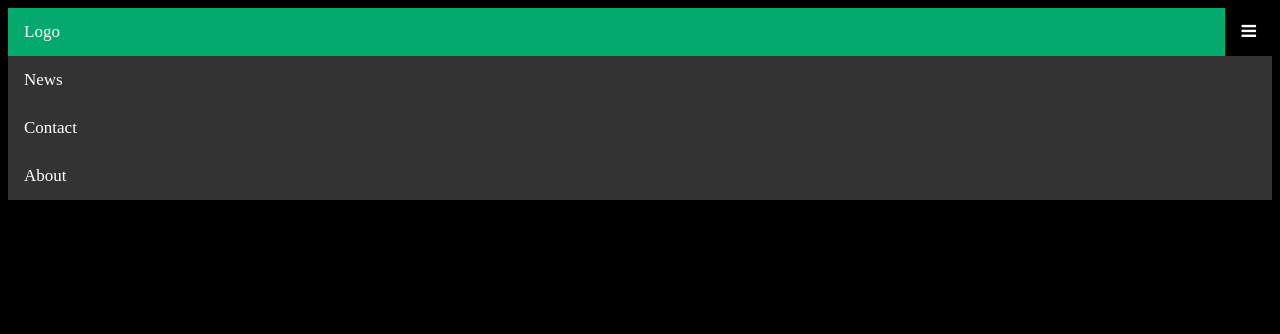
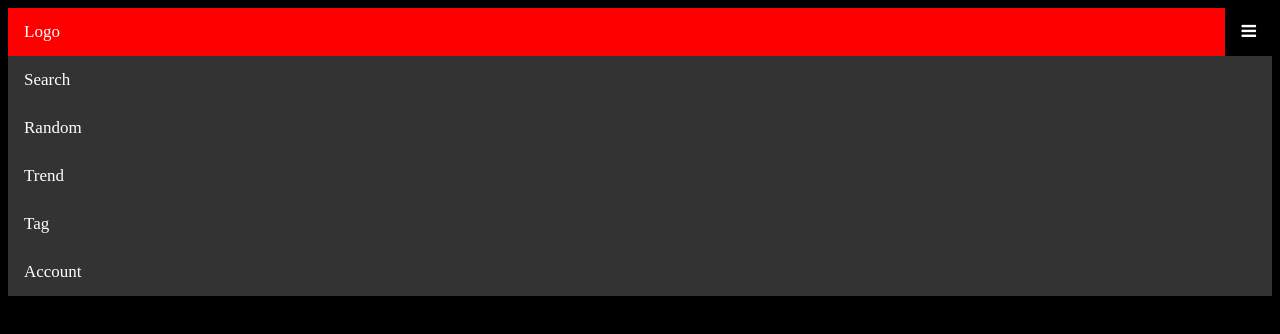
Before and after one commit to Sh0w0t0/Hentai_Website, a plain HTML site: page index.html in a window 1280 px wide. Both pictures are taken after a click on the link 1248 px from the left and 32 px from the top of the page. Drawn offline with Linux system fonts and the light colour scheme; files that its build step writes are made by us from their sources; files whose address does not match are found by name.

Commit message:
Website 2.0
Geändert wurden Farben und ein paar Inhalte des Slide down Menü

```diff
--- a/hen.css
+++ b/hen.css
@@ -39,6 +39,6 @@ body {
 
 /* Style the active link (or home/logo) */
 .active {
-  background-color: #04AA6D;
+  background-color: red;
   color: white;
 }
--- a/index.html
+++ b/index.html
@@ -16,9 +16,11 @@
         <a href="#home" class="active">Logo</a>
         <!-- Navigation links (hidden by default) -->
         <div id="myLinks">
-          <a href="#news">News</a>
-          <a href="#contact">Contact</a>
-          <a href="#about">About</a>
+          <a href="search.html">Search</a>
+          <a href="random.html">Random</a>
+          <a href="trend.html">Trend</a>
+          <a href="tags.html">Tag</a>
+          <a href="account.html">Account</a>
         </div>
         <!-- "Hamburger menu" / "Bar icon" to toggle the navigation links -->
         <a href="javascript:void(0);" class="icon" onclick="myFunction()">
```
